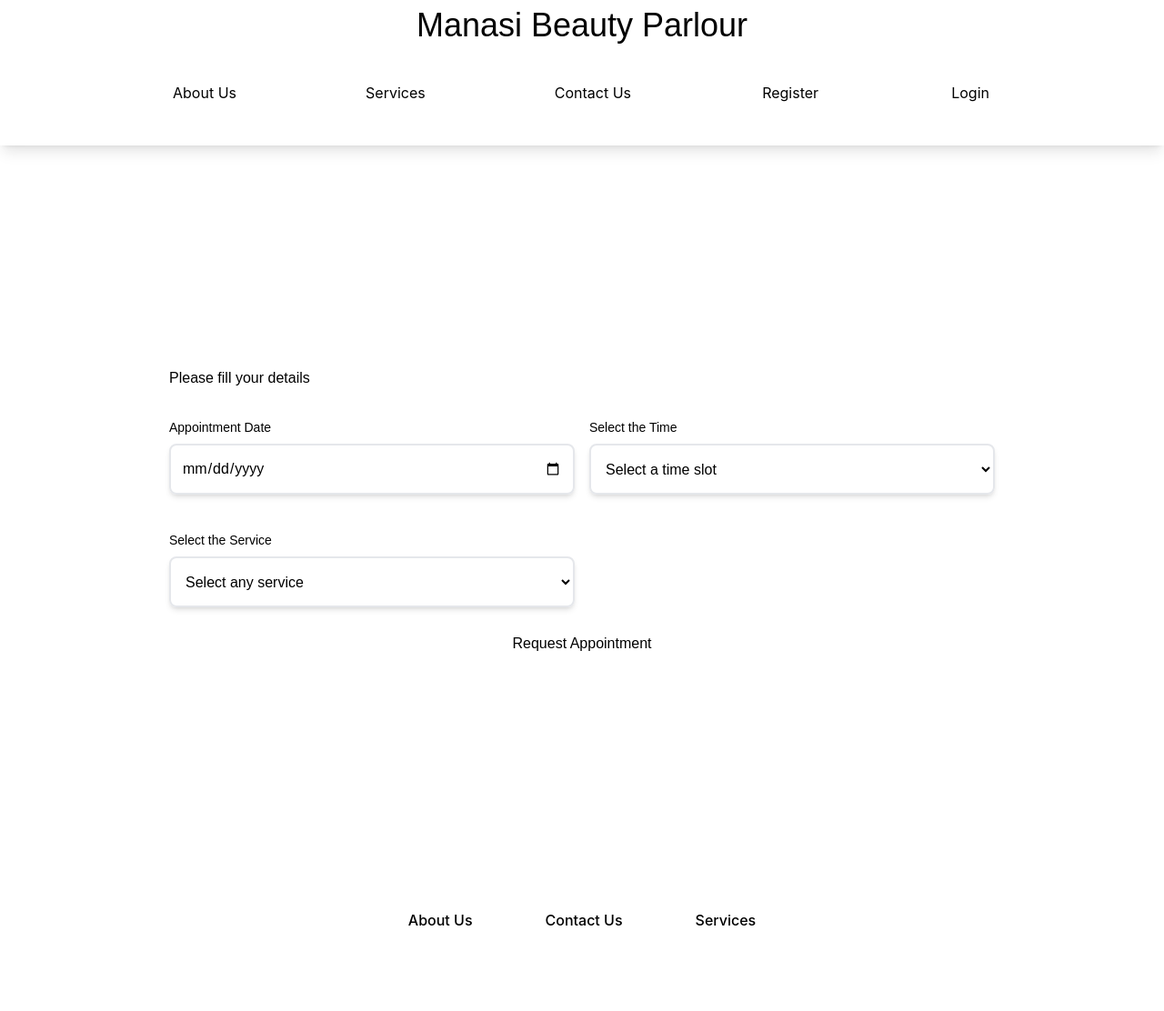
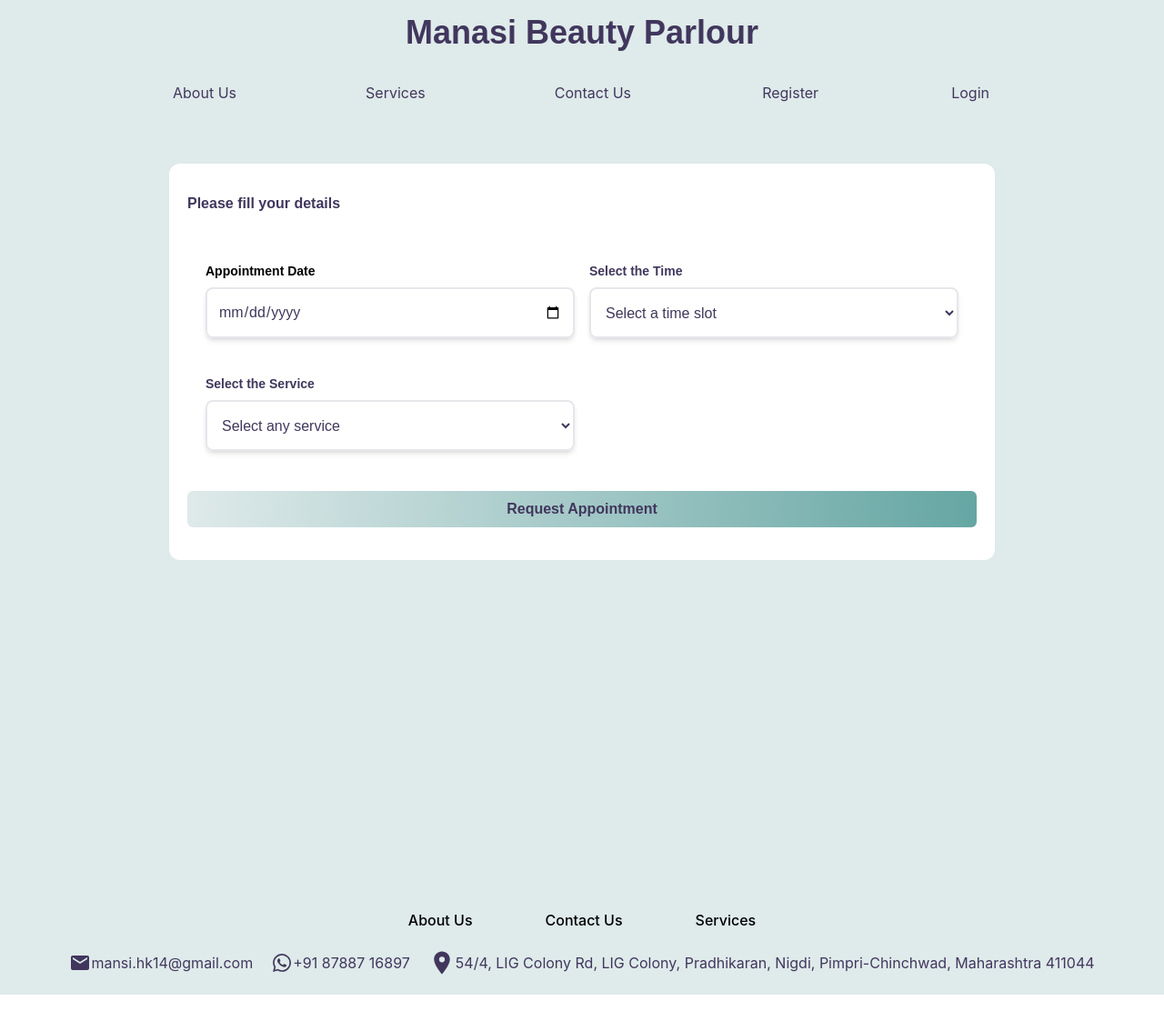
Before and after one commit to SushantJoshi13/adsproject, a React (Create React App) app: page /appointment in a window 1280 px wide. Shown: the whole page at 91% size. Built offline with nearby package versions, Linux system fonts and the light colour scheme.

Commit message:
UI changes

```diff
--- a/src/components/InputComponent.jsx
+++ b/src/components/InputComponent.jsx
@@ -18,7 +18,7 @@ const InputComponent = ({
   return (
     <div className="flex flex-col">
       <label
-        className={` mt-4 text-sm font-medium text-black ${
+        className={` mt-4 text-sm font-semibold text-black ${
           !!className && className
         }`}
         style={!!style ? style : {}}
@@ -28,7 +28,7 @@ const InputComponent = ({
       <input
         variant="standard"
         type={passwordVisibility ? "text" : type}
-        className={`my-2 h-12 w-full rounded-lg border-2 bg-transparent px-3 py-3 text-black shadow-md outline-2 hover:shadow-xl hover:outline-none md:h-14 ${
+        className={`my-2 h-12 w-full font-medium rounded-lg border-2 bg-transparent px-3 py-3 text-dark shadow-md outline-2 hover:shadow-xl hover:outline-none md:h-14 ${
           !!className && className
         }`}
         id={id}
--- a/src/index.css
+++ b/src/index.css
@@ -14,3 +14,9 @@ code {
   font-family: source-code-pro, Menlo, Monaco, Consolas, "Courier New",
     monospace;
 }
+
+@layer components {
+  .btn-primary {
+    @apply flex h-10 items-center justify-center rounded-md bg-gradient-to-r from-[#DFEAEA] to-[#65A6A3] p-3 font-semibold text-light;
+  }
+}
--- a/src/layouts/Footer/Footer.jsx
+++ b/src/layouts/Footer/Footer.jsx
@@ -5,7 +5,7 @@ import { MdEmail, MdLocationOn, MdWhatsapp } from "react-icons/md";
 const Footer = () => {
   return (
     <footer>
-      <div className="h-full w-full bg-main-yellow py-5">
+      <div className="h-full w-full bg-light py-5">
         <div className="flex flex-col items-center justify-center gap-5 ">
           <div>
             {/* <img
@@ -30,26 +30,25 @@ const Footer = () => {
           </div>
           <div className="flex flex-col items-center gap-5 px-4 md:px-10 lg:flex-row">
             <a href="mailto:genuinebreederassociation@gmail.com">
-              <p className="flex cursor-pointer items-center text-xs text-white md:text-base">
+              <p className="flex cursor-pointer items-center text-xs text-dark md:text-base">
                 <MdEmail className="text-2xl xs:text-base" />
-                genuinebreederassociation@gmail.com
+                mansi.hk14@gmail.com
               </p>
             </a>
-            <a href="https://wa.me/+918956643978">
-              <p className="flex cursor-pointer items-center text-xs text-white md:text-base">
+            <a href="https://wa.me/+918788716897">
+              <p className="flex cursor-pointer items-center text-xs text-dark md:text-base">
                 <MdWhatsapp className="text-2xl xs:text-base" />
-                +91 89566 43978
+                +91 87887 16897
               </p>
             </a>
             <a
               target="_blank"
               rel="noreferrer"
-              href="http://maps.google.com/?q=M6MH+9R, Nimgaon Mhalungi, Maharashtra"
+              href="https://maps.app.goo.gl/sJoKJG5qURMyN61S8"
             >
-              <p className="flex cursor-pointer items-center text-center text-xs text-white md:text-base">
+              <p className="flex cursor-pointer items-center text-center text-xs text-dark md:text-base">
                 <MdLocationOn className="text-3xl xs:text-base" />
-                Sr no, 12/1, B RAMLILA, LANE NO 3, Adarsh Nagar, Wadgaon Sheri,
-                Pune, Maharashtra 411014
+                54/4, LIG Colony Rd, LIG Colony, Pradhikaran, Nigdi, Pimpri-Chinchwad, Maharashtra 411044
               </p>
             </a>
           </div>
--- a/src/layouts/Header/Header.jsx
+++ b/src/layouts/Header/Header.jsx
@@ -29,7 +29,7 @@ const Header = (props) => {
   }, []);
 
   return (
-    <div className="relative bg-main-yellow shadow-lg md:h-[20vh]">
+    <div className="relative bg-light text-dark shadow-lg md:h-[20vh]">
       <div className="mx-5 block">
         <header className="sticky top-0 z-50 w-full bg-main-yellow">
           <div className="px- flex flex-col  items-center justify-between py-2 sm:items-center sm:justify-between sm:space-y-0">
@@ -43,7 +43,7 @@ const Header = (props) => {
                     // style={{ filter: "grayscale(1) invert(1) brightness(0.5)" }}
                   />
                 </Link> */}
-                <p className="text-2xl md:text-4xl font-poppins">
+                <p className="text-2xl md:text-4xl font-poppins font-bold my-2">
                   Manasi Beauty Parlour
                 </p>
               </div>
@@ -70,24 +70,24 @@ const Header = (props) => {
                   <>
                     <Link
                       to="/register"
-                      className="header-login-register border-2 border-transparent text-black"
+                      className="header-login-register border-2 border-transparent"
                     >
                       Register
                     </Link>
                     <Link
                       to="/login"
-                      className="header-login-register border-2 border-transparent text-black"
+                      className="header-login-register border-2 border-transparent"
                     >
                       Login
                     </Link>{" "}
                   </>
                 ) : (
                   <>
-                    <h1 className="header-login-register border-2 border-transparent text-black">
+                    <h1 className="header-login-register border-2 border-transparent ">
                       ${user?.first_name ?? "NA"}
                     </h1>
                     <a
-                      className="header-login-register border-2 border-transparent text-black"
+                      className="header-login-register border-2 border-transparent "
                       onClick={() => {
                         localStorage.removeItem("token");
                         nav("/");
--- a/src/screens/admin/viewAppointments.jsx
+++ b/src/screens/admin/viewAppointments.jsx
@@ -23,7 +23,7 @@ const ViewAppointments = () => {
   }, []);
   return (
     <section>
-      <div className="m-5 border-2 rounded-xl font-poppins p-5">
+      <div className="bg-light m-5 border-2 rounded-xl font-poppins p-5 text-dark">
         <p className="px-2 py-5 font-semibold">
           Hi Manasi! Please Review your appointments
         </p>
--- a/src/screens/appointmentPage.jsx
+++ b/src/screens/appointmentPage.jsx
@@ -26,8 +26,8 @@ const AppointmentPage = () => {
     },
   });
   return (
-    <section className="flex h-full min-h-screen items-center bg-primary p-2 font-poppins font-medium text-black">
-      <div className="xs:my-0 col-span-2 mx-auto my-2 rounded-2xl bg-primary px-5 pt-3 md:w-3/4 w-full">
+    <section className="flex h-full min-h-screen  p-2 font-poppins font-medium text-dark bg-light">
+      <div className="xs:my-0 mx-auto rounded-2xl px-5 pt-3 md:w-3/4 w-full">
         <div className="container mx-auto grid grid-cols-1 items-center">
           {/* <img
             src={logo}
@@ -35,12 +35,12 @@ const AppointmentPage = () => {
             className="mx-auto  flex h-20 rounded-lg md:h-44"
           /> */}
 
-          <div className="grid-cols-1 gap-5 md:grid">
-            <div className="block justify-center sm:items-center">
-              <p className="pt-3 text-black">Please fill your details</p>
+          <div className="grid-cols-1 gap-5 md:grid bg-lightest rounded-xl">
+            <div className="block justify-center sm:items-center p-5 rounded-xl">
+              <p className="pt-3 text-dark font-bold">Please fill your details</p>
               <form onSubmit={formik.handleSubmit}>
                 <div className="my-4">
-                  <div className="grid grid-cols-1 gap-4 md:grid-cols-2">
+                  <div className="grid grid-cols-1 gap-4 md:grid-cols-2 p-5 rounded-xl">
                     <InputComponent
                       id="appointment_date"
                       name="appointment_date"
@@ -48,10 +48,10 @@ const AppointmentPage = () => {
                       type="date"
                     />
                     <div className="flex flex-col">
-                      <label className="mt-4 text-sm font-medium text-black">
+                      <label className="mt-4 text-sm font-semibold text-dark">
                         {"Select the Time"}
                       </label>
-                      <select className="my-2 h-12 w-full rounded-lg border-2 bg-transparent px-3 py-3 text-black shadow-md outline-2 hover:shadow-xl hover:outline-none md:h-14">
+                      <select className="my-2 h-12 w-full rounded-lg border-2 bg-transparent px-3 py-3 text-dark shadow-md outline-2 hover:shadow-xl hover:outline-none md:h-14">
                         <option value="">{"Select a time slot"}</option>
                         <option value={10}>{"10AM - 11AM"}</option>
                         <option value={11}>{"11AM - 12Noon"}</option>
@@ -63,10 +63,10 @@ const AppointmentPage = () => {
                       </select>
                     </div>
                     <div className="flex flex-col">
-                      <label className="mt-4 text-sm font-medium text-black">
+                      <label className="mt-4 text-sm font-semibold text-dark">
                         {"Select the Service"}
                       </label>
-                      <select className="my-2 h-12 w-full rounded-lg border-2 bg-transparent px-3 py-3 text-black shadow-md outline-2 hover:shadow-xl hover:outline-none md:h-14">
+                      <select className="my-2 h-12 w-full rounded-lg border-2 bg-transparent px-3 py-3 text-dark shadow-md outline-2 hover:shadow-xl hover:outline-none md:h-14">
                         <option value={""}>{"Select any service"}</option>
                         <option value={"haircut"}>{"Haircut"}</option>
                         <option value={"threadingv"}>{"Threading"}</option>
@@ -78,7 +78,7 @@ const AppointmentPage = () => {
                   </div>
                   <button
                     type="submit"
-                    className="btn-primary m-auto mt-4 flex w-full items-center justify-center rounded-md py-1 text-black"
+                    className="btn-primary m-auto mt-4 flex w-full items-center justify-center rounded-md py-1 text-dark"
                   >
                     {"Request Appointment"}
                   </button>
--- a/src/screens/login.jsx
+++ b/src/screens/login.jsx
@@ -53,8 +53,8 @@ const Login = () => {
   });
 
   return (
-    <section className="flex h-screen items-center p-7 font-poppins">
-      <div className="mx-auto h-auto rounded-2xl bg-primary py-8 sm:w-3/4 sm:px-8 md:w-3/4 md:px-10 lg:w-5/12">
+    <section className="bg-light flex h-screen items-center p-7 font-poppins">
+      <div className="mx-auto h-auto rounded-2xl bg-white py-8 sm:w-3/4 sm:px-8 md:w-3/4 md:px-10 lg:w-5/12">
         <div className="grid-cols-1 gap-5 md:grid">
           <div className="block justify-center sm:items-center">
             <h1 className="w-100 block text-2xl font-semibold text-black">
@@ -107,7 +107,7 @@ const Login = () => {
                 </div>
                 <button
                   onClick={() => nav("/register")}
-                  className="items-end text-base font-bold text-red-500 underline"
+                  className="items-end text-base font-bold text-dark underline"
                 >
                   Register
                 </button>
--- a/tailwind.config.js
+++ b/tailwind.config.js
@@ -2,7 +2,24 @@
 module.exports = {
   content: ["./src/**/*.{js,jsx,ts,tsx}"],
   theme: {
-    extend: {},
+    extend: {
+      backgroundColor: {
+        primary: "#DDBEA8",
+        secondary: "#160F29",
+        dark: "#41375D",
+        mid: "#65A6A3",
+        light: "#DFEAEA",
+        lightest: "#FFFFFF",
+      },
+      textColor: {
+        primary: "#DDBEA8",
+        secondary: "#160F29",
+        dark: "#41375D",
+        mid: "#65A6A3",
+        light: "#DFEAEA",
+        lightest: "#FFFFFF",
+      },
+    },
     fontFamily: {
       poppins: ["Poppins", "sans-serif"],
       lato: ["Lato", "sans-serif"],
```
Also changed, not shown: src/screens/home.jsx (+12 -7 lines), src/screens/register.jsx (+4 -4 lines).
